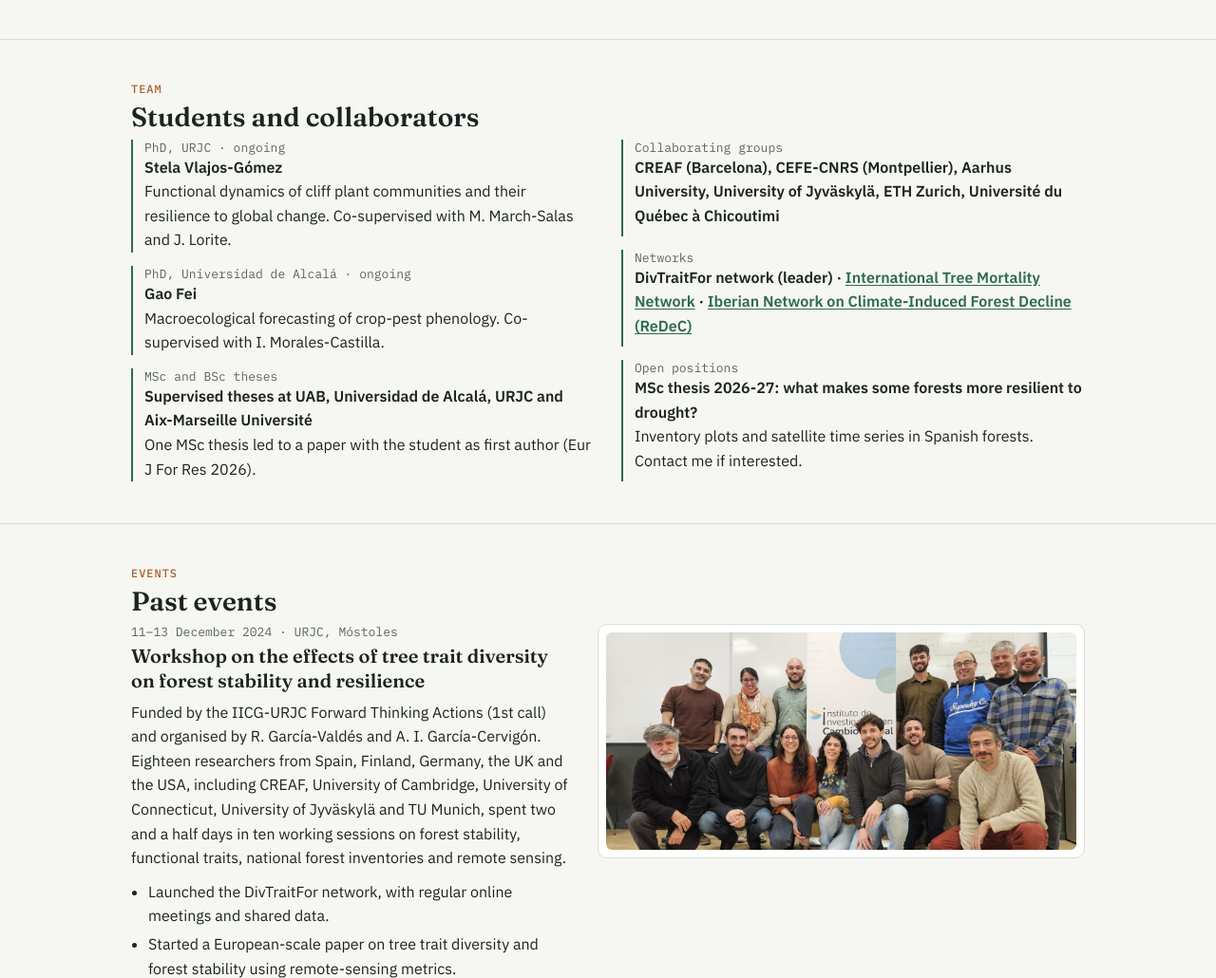
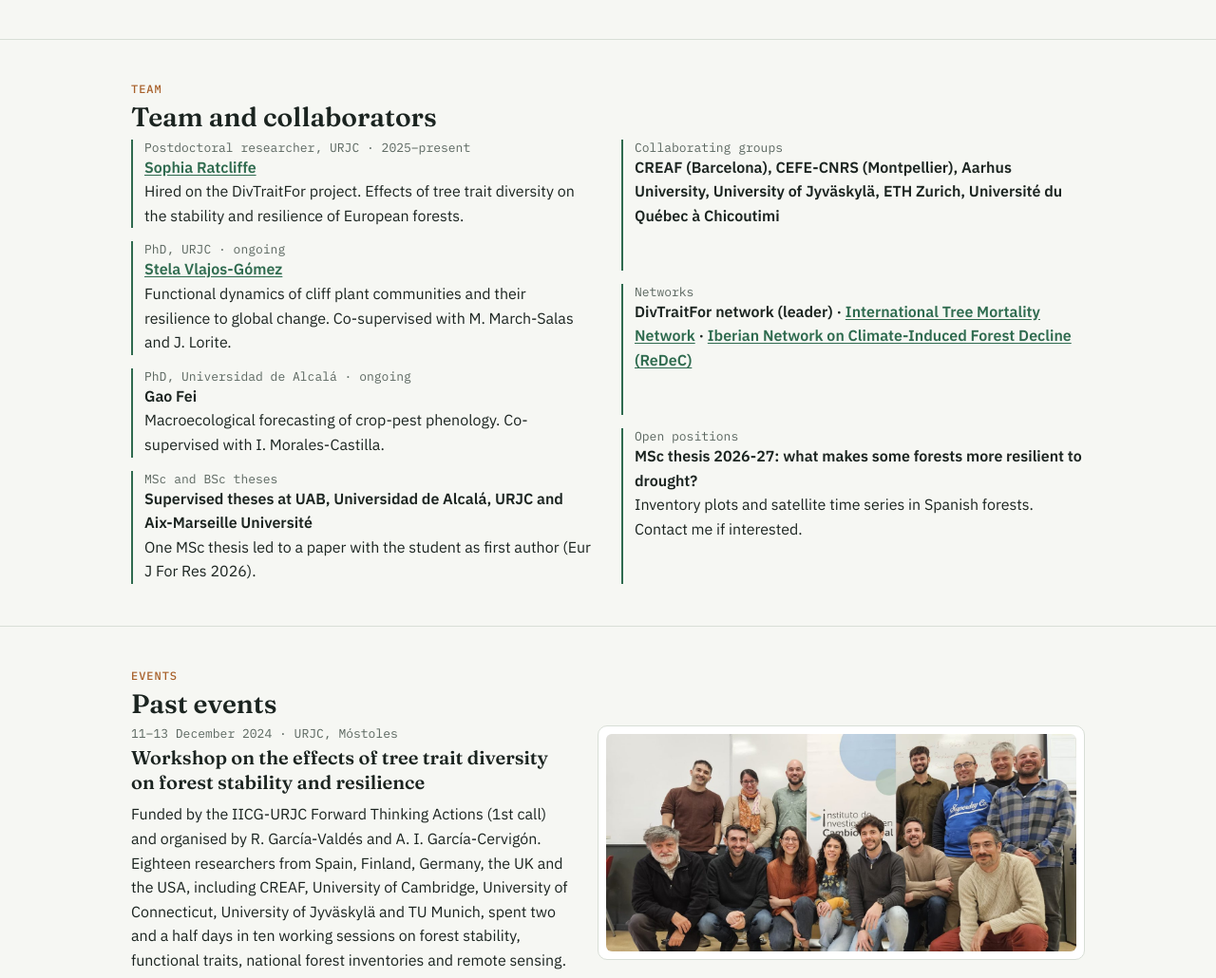
Before and after one commit to rgarciavaldes/rgarciavaldes.github.io, a plain HTML site: page index.html in a window 1280 px wide. Shown: the part 4321-5351 px from the top of the page at 95% size. Drawn offline with Linux system fonts and the light colour scheme.

Commit message:
Add files via upload

```diff
--- a/index.html
+++ b/index.html
@@ -197,10 +197,11 @@ footer{border-top:1px solid var(--line);padding-block:28px;color:var(--muted);fo
 
 <section id="team"><div class="wrap">
 <p class="kicker">Team</p>
-<h2>Students and collaborators</h2>
+<h2>Team and collaborators</h2>
 <div class="cols">
 <ul class="list">
-<li><div class="when">PhD, URJC · ongoing</div><div class="what">Stela Vlajos-Gómez</div><div>Functional dynamics of cliff plant communities and their resilience to global change. Co-supervised with M. March-Salas and J. Lorite.</div></li>
+<li><div class="when">Postdoctoral researcher, URJC · 2025–present</div><div class="what"><a href="https://orcid.org/0000-0001-9284-7900">Sophia Ratcliffe</a></div><div>Hired on the DivTraitFor project. Effects of tree trait diversity on the stability and resilience of European forests.</div></li>
+<li><div class="when">PhD, URJC · ongoing</div><div class="what"><a href="https://orcid.org/0009-0003-9011-1125">Stela Vlajos-Gómez</a></div><div>Functional dynamics of cliff plant communities and their resilience to global change. Co-supervised with M. March-Salas and J. Lorite.</div></li>
 <li><div class="when">PhD, Universidad de Alcalá · ongoing</div><div class="what">Gao Fei</div><div>Macroecological forecasting of crop-pest phenology. Co-supervised with I. Morales-Castilla.</div></li>
 <li><div class="when">MSc and BSc theses</div><div class="what">Supervised theses at UAB, Universidad de Alcalá, URJC and Aix-Marseille Université</div><div>One MSc thesis led to a paper with the student as first author (Eur J For Res 2026).</div></li>
 </ul>
@@ -235,6 +236,10 @@ footer{border-top:1px solid var(--line);padding-block:28px;color:var(--muted);fo
 <p class="when">2025 · Pontevedra</p>
 <h3>Talk at the III SIBECOL &amp; XVII AEET Meeting</h3>
 <p>Does diversity in drought-tolerance traits promote temporal stability in forest productivity? R. García-Valdés, J. V. Roces-Díaz, M. De Cáceres, et al., J. Martínez-Vilalta.</p>
+<p>Water availability was the strongest driver of the stability of forest productivity across Spain, followed by stand structure and drought-tolerance diversity (published in <a href="https://doi.org/10.1016/j.foreco.2025.122946"><em>Forest Ecology and Management</em>, 2025</a>).</p>
+</div>
+<div class="photos">
+<figure><img src="images/sibecol-2025-slide.jpg" alt="Slide from the SIBECOL 2025 talk: effects of climate on forest stability, with model estimates and maps of stability and water availability across Spain" loading="lazy" onerror="this.closest('figure').remove()"></figure>
 </div>
 </div>
 </div></section>
```
